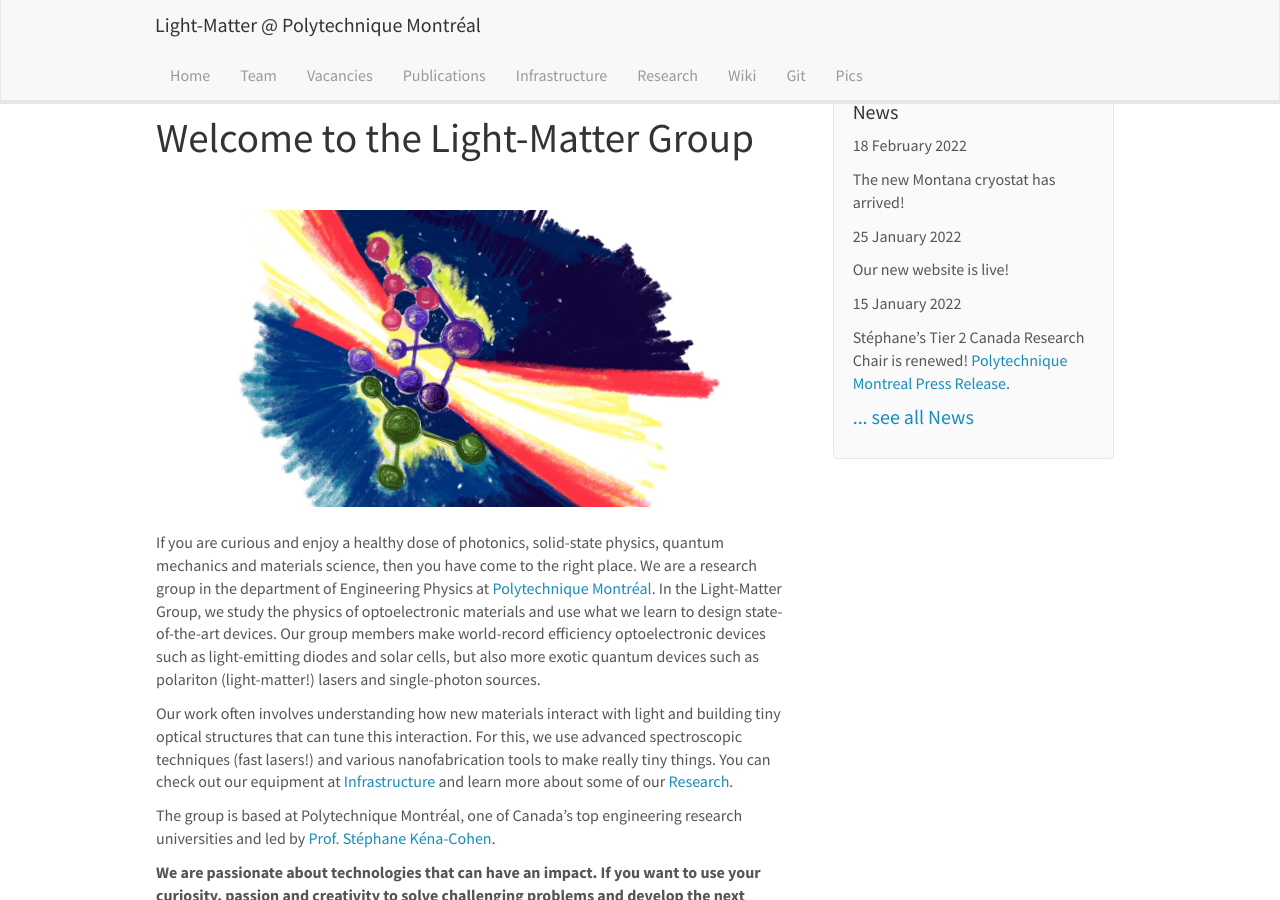
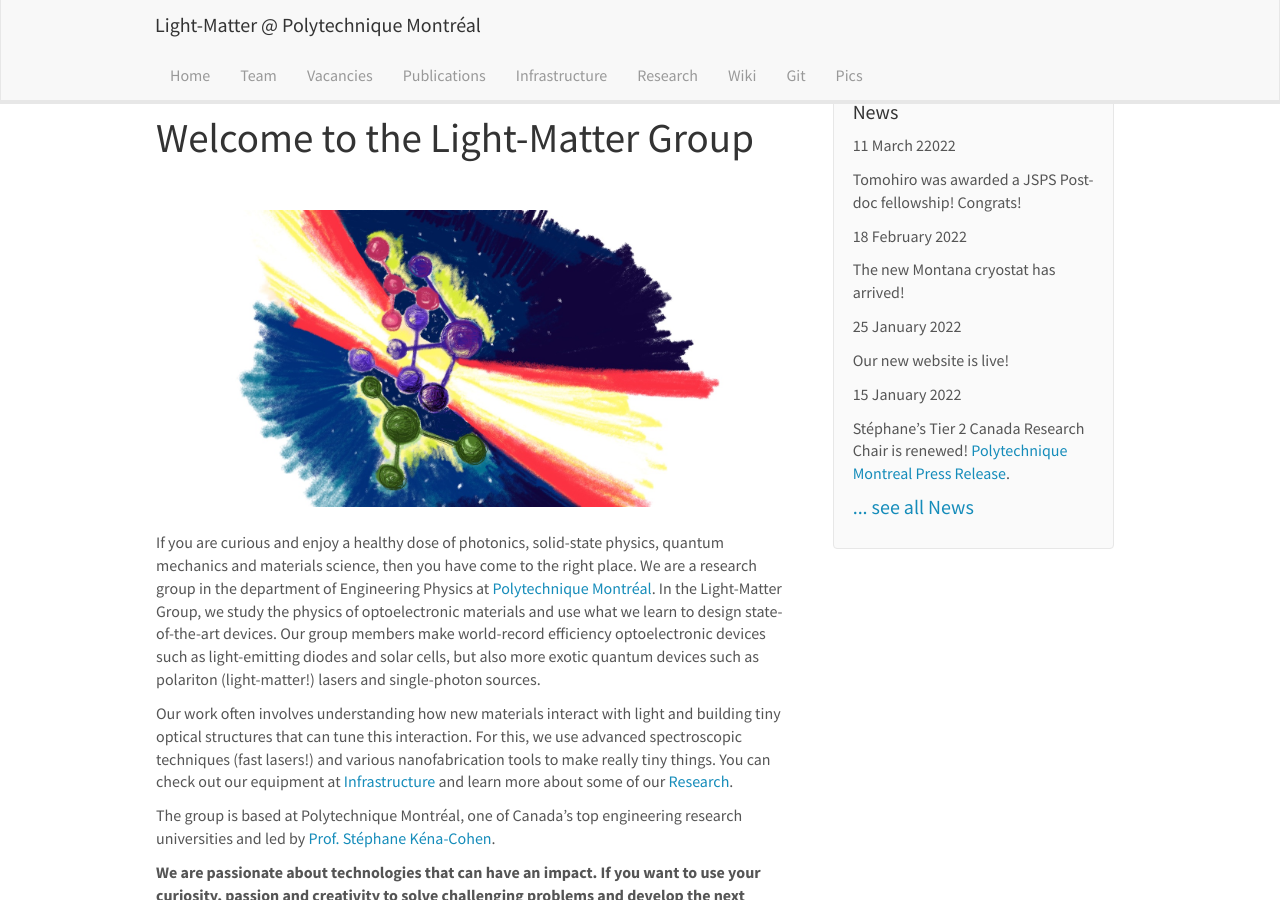
Before and after one commit to skenac/skenac.github.io, a Jekyll site: the page built from _pages/home.md, in a window 1280 px wide and 900 px high. Built offline with Jekyll 4.4.1, drawn with Linux system fonts in a browser that asks for light colours; nearby versions of some CDN libraries.

Commit message:
New photo and news

```diff
--- a/_data/news.yml
+++ b/_data/news.yml
@@ -1,3 +1,6 @@
+- date: 11 March 22022
+  headline: "Tomohiro was awarded a JSPS Post-doc fellowship! Congrats!"
+
 - date: 18 February 2022
   headline: "The new Montana cryostat has arrived!"
 
--- a/_data/pictures.yml
+++ b/_data/pictures.yml
@@ -1,3 +1,5 @@
+- title: CONFETI 2022
+  image: confeti2022.jpg
 - title: Alex at Fall MRS 2021
   image: alexmrs.png
 - title: 2021 Hike Mont-Orford
```
Also changed, not shown: Gemfile.lock, images/favicon.ico (added), images/picpic/Gallery/confeti2022.jpg (added), 1 other file.
